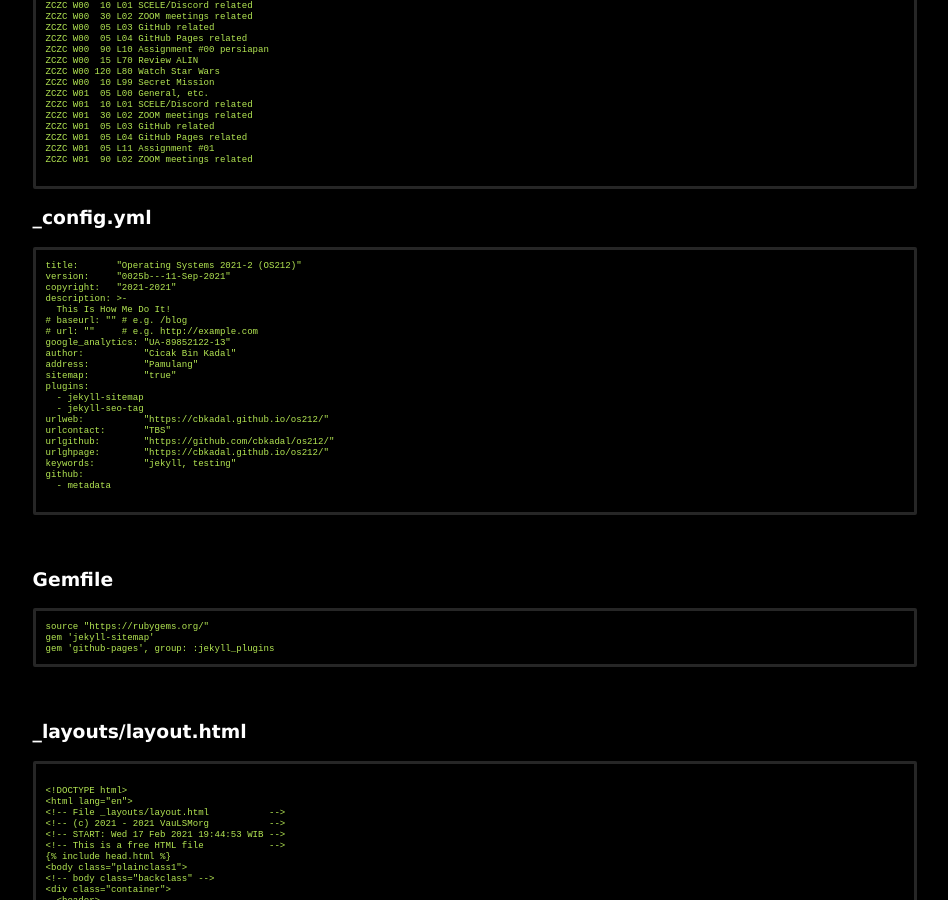
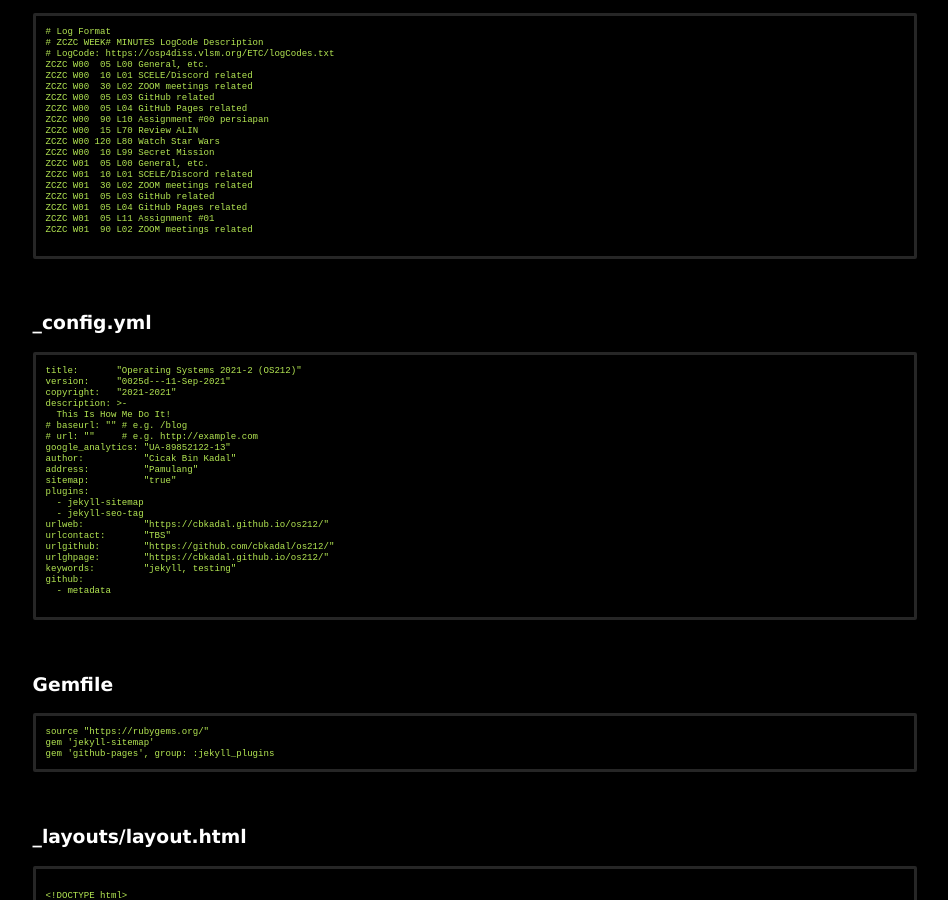
Before and after one commit to dnswd/os212, a Jekyll site: the page built from 000.md, in a window 1280 px wide and 900 px high, scrolled down 784 px. Shown: the whole window, without its empty margins (165-1113 px from the left). Built offline with Jekyll 4.4.1, drawn with Linux system fonts in a browser that asks for light colours; some of the changed text lies outside the part shown.

Commit message:
modified:   000.pmd

````diff
--- a/000.md
+++ b/000.md
@@ -30,6 +30,7 @@
 
 ```
 
+<br>
 ### myrank.txt
 ```
 # TOP 10 Rank
@@ -38,6 +39,7 @@
 ZCZC W02 cbkadal
 ```
 
+<br>
 ### mylog.txt
 ```
 # Log Format
@@ -62,11 +64,12 @@
 
 ```
 
+<br>
 ### _config.yml
 
 ```
 title:       "Operating Systems 2021-2 (OS212)"
-version:     "0025b---11-Sep-2021"
+version:     "0025d---11-Sep-2021"
 copyright:   "2021-2021"
 description: >-
   This Is How Me Do It!
--- a/_config.yml
+++ b/_config.yml
@@ -1,5 +1,5 @@
 title:       "Operating Systems 2021-2 (OS212)"
-version:     "0025c---11-Sep-2021"
+version:     "0025d---11-Sep-2021"
 copyright:   "2021-2021"
 description: >-
   This Is How Me Do It!
````
Also changed, not shown: 1 other file.
